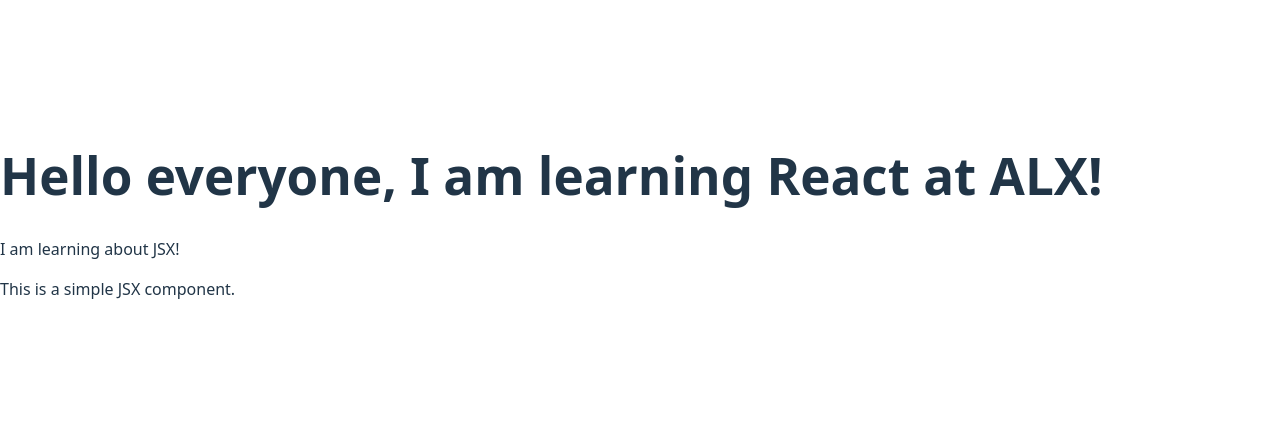
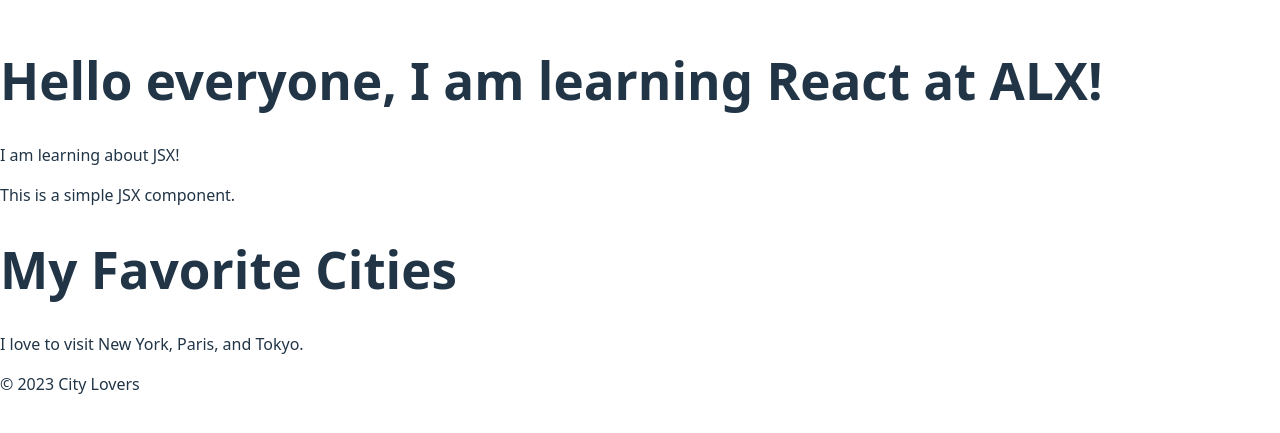
Before and after one commit to Abdull-one/alx-fe-reactjs, a React (Vite) app in the folder alx-react-app/: page / in a window 1280 px wide. Shown: the part 185-618 px from the top of the page. Built offline with nearby package versions, Linux system fonts and the light colour scheme.

Commit message:
Add Header, MainContent, and Footer components and render them in App

```diff
--- a/alx-react-app/src/App.jsx
+++ b/alx-react-app/src/App.jsx
@@ -1,9 +1,15 @@
 import WelcomeMessage from './components/WelcomeMessage';
+import Header from './Header';
+import MainContent from './MainContent';
+import Footer from './Footer';
 
 function App() {
   return (
     <>
       <WelcomeMessage />
+      <Header />
+     <MainContent />
+      <Footer />
     </>
   );
 }
--- /dev/null
+++ b/alx-react-app/src/Footer.jsx
@@ -0,0 +1,9 @@
+function Footer() {
+  return (
+    <footer>
+      <p>© 2023 City Lovers</p>
+    </footer>
+  );
+}
+
+export default Footer;
--- /dev/null
+++ b/alx-react-app/src/Header.jsx
@@ -0,0 +1,9 @@
+function Header() {
+  return (
+    <header>
+      <h1>My Favorite Cities</h1>
+    </header>
+  );
+}
+
+export default Header;
--- /dev/null
+++ b/alx-react-app/src/MainContent.jsx
@@ -0,0 +1,9 @@
+function MainContent() {
+  return (
+    <main>
+      <p>I love to visit New York, Paris, and Tokyo.</p>
+    </main>
+  );
+}
+
+export default MainContent;
```
